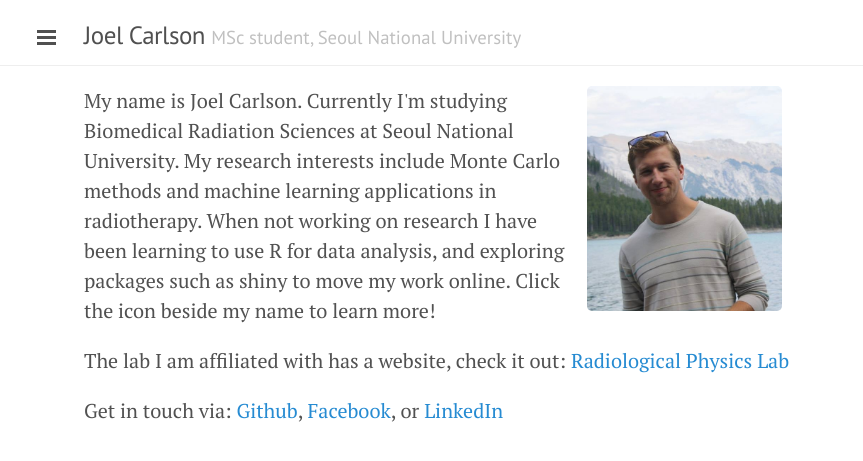
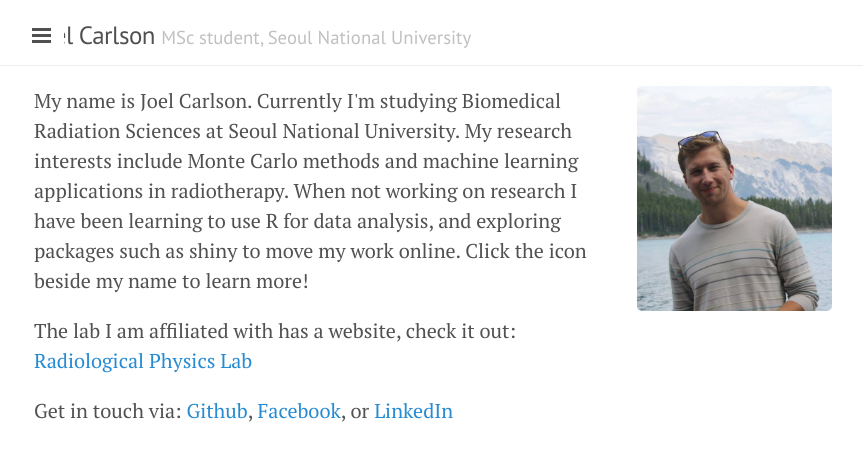
Before and after one commit to joelcarlson/joelcarlson.github.io, a Jekyll site: the page built from index.html, in a window 1280 px wide. Shown: the top 461 px of the page, without its empty margins (196-1059 px from the left). Built offline with Jekyll 4.4.1, drawn with Linux system fonts in a browser that asks for light colours; Markdown is read by kramdown in place of the engine named in the settings; the list of posts is cut into pages by our own code.

Commit message:
Wider pages, reposition toggle

```diff
--- a/public/css/lanyon.css
+++ b/public/css/lanyon.css
@@ -89,7 +89,7 @@ h1 {
 }
 @media (min-width: 56em) {
   .container {
-    max-width: 38rem;
+    max-width: 43rem;
   }
 }
 
@@ -215,8 +215,8 @@ a.sidebar-nav-item:focus {
 /* Style the `label` that we use to target the `.sidebar-checkbox` */
 .sidebar-toggle {
   position: absolute;
-  top:  1rem;
-  left: 11rem;
+  top:  0.9rem;
+  left: 10.75rem;
   display: block;
   width: 2.2rem;
   padding: .5rem .65rem;
```
